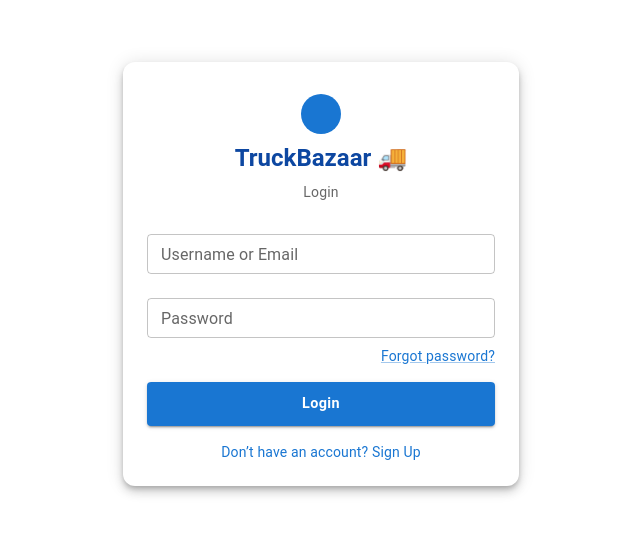
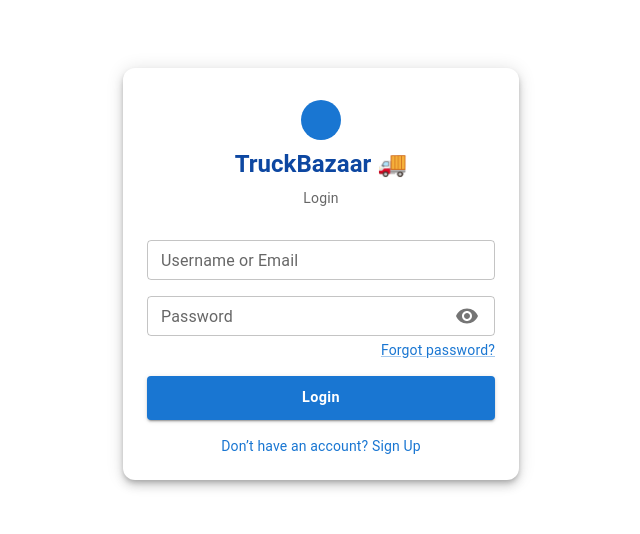
Before and after one commit to madhrajsinh-work/truckbazaar, a React (Vite) app: page / in a window 1280 px wide. Shown: the part 126-660 px from the top of the page, without its empty margins (319-959 px from the left). Built offline with nearby package versions, Linux system fonts and the light colour scheme; some icons are missing.

Commit message:
Eye icon in Password field

```diff
--- a/src/pages/Login.jsx
+++ b/src/pages/Login.jsx
@@ -11,6 +11,9 @@
 } from '@mui/material';
 import LockOutlinedIcon from '@mui/icons-material/LockOutlined';
 import { Link as RouterLink } from 'react-router-dom';
+import { Visibility, VisibilityOff } from '@mui/icons-material';
+import IconButton from '@mui/material/IconButton';
+import InputAdornment from '@mui/material/InputAdornment';
 
 const Login = () => {
   const [formData, setFormData] = useState({
@@ -22,6 +25,13 @@
     emailOrUsername: '',
     password: '',
   });
+
+  const [showPassword, setShowPassword] = useState(false);
+
+  const handleTogglePassword = () => {
+    setShowPassword((prev) => !prev);
+  };
+
 
   const handleChange = (e) => {
     const { name, value } = e.target;
@@ -87,16 +97,31 @@
           />
           <TextField
             fullWidth
-            margin="normal"
+            size="small"
+            margin="dense"
             label="Password"
-            type="password"
             name="password"
-            size="small"
+            type={showPassword ? 'text' : 'password'}
+            variant="outlined"
             value={formData.password}
             onChange={handleChange}
             error={!!errors.password}
             helperText={errors.password}
+            InputProps={{
+              endAdornment: (
+                <InputAdornment position="end">
+                  <IconButton
+                    onClick={handleTogglePassword}
+                    edge="end"
+                    size="small"
+                  >
+                    {showPassword ? <VisibilityOff /> : <Visibility />}
+                  </IconButton>
+                </InputAdornment>
+              ),
+            }}
           />
+
           <Box display="flex" justifyContent="end">
             <MuiLink href="#" variant="body2">
               Forgot password?
--- a/src/pages/Signup.jsx
+++ b/src/pages/Signup.jsx
@@ -15,6 +15,10 @@
 import { Link as MuiLink } from '@mui/material';
 import 'react-phone-input-2/lib/material.css';
 import PhoneInput from 'react-phone-input-2';
+import { Visibility, VisibilityOff } from '@mui/icons-material';
+import IconButton from '@mui/material/IconButton';
+import InputAdornment from '@mui/material/InputAdornment';
+
 
 
 const Signup = () => {
@@ -26,6 +30,12 @@
   });
 
   const [errors, setErrors] = useState({});
+  const [showPassword, setShowPassword] = useState(false);
+
+  const handleTogglePassword = () => {
+    setShowPassword((prev) => !prev);
+  };
+
 
   const validationSchema = Yup.object({
     username: Yup.string().required('Username is required'),
@@ -127,14 +137,26 @@
             margin="dense"
             label="Password"
             name="password"
-            type="password"
+            type={showPassword ? 'text' : 'password'}
             variant="outlined"
             value={formData.password}
             onChange={handleChange}
             error={!!errors.password}
             helperText={errors.password}
+            InputProps={{
+              endAdornment: (
+                <InputAdornment position="end">
+                  <IconButton
+                    onClick={handleTogglePassword}
+                    edge="end"
+                    size="small"
+                  >
+                    {showPassword ? <VisibilityOff /> : <Visibility />}
+                  </IconButton>
+                </InputAdornment>
+              ),
+            }}
           />
-
           <Box mt={1} mb={1}>
             <PhoneInput
               country={'in'}
```
